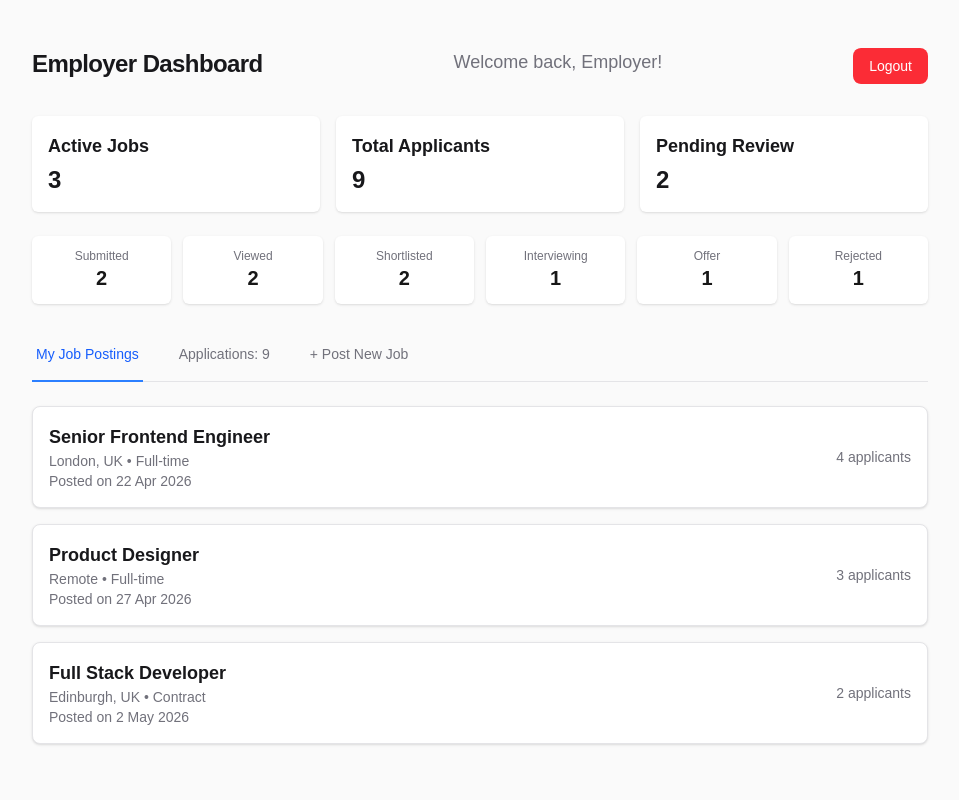
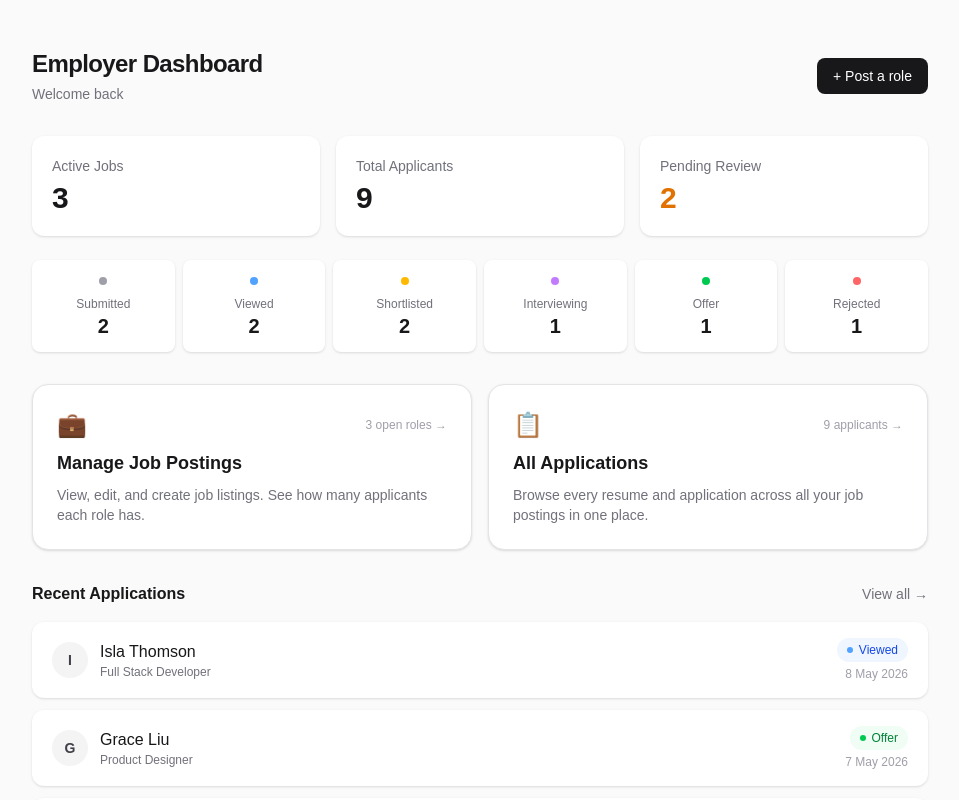
Before and after one commit to GermanYusufov/controlled-hiring-platform, a Next.js app: page /employer/dashboard in a window 1280 px wide. Shown: the top 800 px of the page, without its empty margins (160-1119 px from the left). Built offline with nearby package versions, Linux system fonts and the light colour scheme.

Commit message:
improved ux

```diff
--- a/app/dashboard/page.tsx
+++ b/app/dashboard/page.tsx
@@ -145,6 +145,11 @@ export default async function DashboardPage() {
   if (!applicantProfile && !companyProfile) {
     redirect('/onboarding');
   }
+
+  // Employers have their own dashboard
+  if (companyProfile && !applicantProfile) {
+    redirect('/employer/dashboard');
+  }
   // --- GATEKEEPER END ---
 
   // --- 2. FETCH DATA ---
--- /dev/null
+++ b/app/employer/applications/page.tsx
@@ -0,0 +1,153 @@
+import Link from "next/link";
+import { MOCK_JOBS } from "../data";
+import type { ApplicationStatus } from "@/app/dashboard/data";
+
+const STATUS_CONFIG: Record<
+  ApplicationStatus,
+  { label: string; dot: string; badge: string }
+> = {
+  submitted:    { label: "Submitted",    dot: "bg-zinc-400",   badge: "bg-zinc-100 text-zinc-600" },
+  viewed:       { label: "Viewed",       dot: "bg-blue-400",   badge: "bg-blue-50 text-blue-700" },
+  shortlisted:  { label: "Shortlisted",  dot: "bg-amber-400",  badge: "bg-amber-50 text-amber-700" },
+  interviewing: { label: "Interviewing", dot: "bg-purple-400", badge: "bg-purple-50 text-purple-700" },
+  rejected:     { label: "Rejected",     dot: "bg-red-400",    badge: "bg-red-50 text-red-600" },
+  offer:        { label: "Offer",        dot: "bg-green-500",  badge: "bg-green-50 text-green-700" },
+};
+
+function formatDate(iso: string) {
+  return new Date(iso).toLocaleDateString("en-GB", {
+    day: "numeric",
+    month: "short",
+    year: "numeric",
+  });
+}
+
+export default function AllApplicationsPage() {
+  const totalApplicants = MOCK_JOBS.reduce((sum, j) => sum + j.applicant_count, 0);
+
+  return (
+    <div className="min-h-screen bg-zinc-50 px-4 py-12">
+      <div className="mx-auto max-w-4xl">
+
+        {/* Header */}
+        <div className="mb-8 flex items-start justify-between">
+          <div>
+            <Link
+              href="/employer/dashboard"
+              className="mb-2 inline-flex items-center gap-1.5 text-sm text-zinc-500 hover:text-zinc-900 transition-colors"
+            >
+              ← Dashboard
+            </Link>
+            <h1 className="text-2xl font-bold tracking-tight text-zinc-900">All Applications</h1>
+            <p className="mt-1 text-sm text-zinc-500">
+              {totalApplicants} applicants across {MOCK_JOBS.length} job postings
+            </p>
+          </div>
+        </div>
+
+        {/* Jobs with their candidates */}
+        <div className="space-y-10">
+          {MOCK_JOBS.map((job) => {
+            const sortedCandidates = [...job.candidates].sort((a, b) => {
+              const order: ApplicationStatus[] = [
+                "offer", "interviewing", "shortlisted", "viewed", "submitted", "rejected",
+              ];
+              return order.indexOf(a.status) - order.indexOf(b.status);
+            });
+
+            return (
+              <section key={job.id}>
+                {/* Job header */}
+                <div className="mb-4 flex items-center justify-between">
+                  <div>
+                    <h2 className="text-lg font-semibold text-zinc-900">{job.title}</h2>
+                    <p className="text-sm text-zinc-500">
+                      {job.location} · {job.employment_type} · {job.candidates.length} applicant{job.candidates.length !== 1 ? "s" : ""}
+                    </p>
+                  </div>
+                  <Link
+                    href={`/employer/jobs/${job.id}`}
+                    className="rounded-lg border border-zinc-200 bg-white px-3 py-1.5 text-sm font-medium text-zinc-700 hover:border-zinc-400 hover:bg-zinc-50 transition-colors"
+                  >
+                    Manage candidates →
+                  </Link>
+                </div>
+
+                {/* Candidate cards */}
+                <div className="space-y-3">
+                  {sortedCandidates.map((c) => {
+                    const cfg = STATUS_CONFIG[c.status];
+                    return (
+                      <div
+                        key={c.id}
+                        className="rounded-2xl bg-white p-5 shadow-sm"
+                      >
+                        {/* Candidate header row */}
+                        <div className="flex items-start justify-between gap-4">
+                          <div className="flex items-center gap-3 min-w-0">
+                            <div className="flex h-10 w-10 shrink-0 items-center justify-center rounded-full bg-zinc-100 text-sm font-semibold text-zinc-700">
+                              {c.name.charAt(0)}
+                            </div>
+                            <div className="min-w-0">
+                              <p className="font-semibold text-zinc-900">{c.name}</p>
+                              <p className="text-sm text-zinc-500">{c.email}</p>
+                            </div>
+                          </div>
+                          <div className="flex shrink-0 flex-col items-end gap-1.5">
+                            <span
+                              className={`inline-flex items-center gap-1.5 rounded-full px-2.5 py-1 text-xs font-medium ${cfg.badge}`}
+                            >
+                              <span className={`h-1.5 w-1.5 rounded-full ${cfg.dot}`} />
+                              {cfg.label}
+                            </span>
+                            <span className="text-xs text-zinc-400">
+                              Applied {formatDate(c.applied_at)}
+                            </span>
+                          </div>
+                        </div>
+
+                        {/* Target role */}
+                        <p className="mt-3 text-sm text-zinc-600">
+                          <span className="font-medium text-zinc-700">Applying for:</span>{" "}
+                          {c.target_role}
+                        </p>
+
+                        {/* Skills */}
+                        {c.skills.length > 0 && (
+                          <div className="mt-3 flex flex-wrap gap-1.5">
+                            {c.skills.map((skill) => (
+                              <span
+                                key={skill}
+                                className="rounded-full bg-zinc-100 px-2.5 py-0.5 text-xs text-zinc-600"
+                              >
+                                {skill}
+                              </span>
+                            ))}
+                          </div>
+                        )}
+
+                        {/* Footer */}
+                        <div className="mt-4 flex items-center justify-between border-t border-zinc-100 pt-3">
+                          <span className="text-xs text-zinc-400">
+                            Status updated {formatDate(c.status_updated_at)}
+                          </span>
+                          <Link
+                            href={`/employer/jobs/${job.id}`}
+                            className="text-xs font-medium text-zinc-500 hover:text-zinc-900 transition-colors"
+                          >
+                            Update status →
+                          </Link>
+                        </div>
+                      </div>
+                    );
+                  })}
+                </div>
+              </section>
+            );
+          })}
+        </div>
+
+      </div>
+    </div>
+  );
+}
--- a/app/employer/dashboard/page.tsx
+++ b/app/employer/dashboard/page.tsx
@@ -1,16 +1,19 @@
+import Link from "next/link";
 import { MOCK_JOBS } from "../data";
 import type { ApplicationStatus } from "@/app/dashboard/data";
 
-const STATUS_CONFIG: Record<
-  ApplicationStatus,
-  { label: string; dot: string; badge: string } > = {
-  submitted: { label: "Submitted", dot: "bg-zinc-400", badge: "bg-zinc-100 text-zinc-600" },
-  viewed: { label: "Viewed", dot: "bg-blue-400", badge: "bg-blue-50 text-blue-700" },
-    shortlisted: { label: "Shortlisted", dot: "bg-amber-400", badge: "bg-amber-50 text-amber-700" },
+const STATUS_CONFIG: Record<ApplicationStatus, { label: string; dot: string; badge: string }> = {
+  submitted:    { label: "Submitted",    dot: "bg-zinc-400",   badge: "bg-zinc-100 text-zinc-600" },
+  viewed:       { label: "Viewed",       dot: "bg-blue-400",   badge: "bg-blue-50 text-blue-700" },
+  shortlisted:  { label: "Shortlisted",  dot: "bg-amber-400",  badge: "bg-amber-50 text-amber-700" },
   interviewing: { label: "Interviewing", dot: "bg-purple-400", badge: "bg-purple-50 text-purple-700" },
-    rejected: { label: "Rejected", dot: "bg-red-400", badge: "bg-red-50 text-red-600" },
-    offer: { label: "Offer", dot: "bg-green-500", badge: "bg-green-50 text-green-700" },
+  rejected:     { label: "Rejected",     dot: "bg-red-400",    badge: "bg-red-50 text-red-600" },
+  offer:        { label: "Offer",        dot: "bg-green-500",  badge: "bg-green-50 text-green-700" },
 };
+
+const PIPELINE_STATUSES: ApplicationStatus[] = [
+  "submitted", "viewed", "shortlisted", "interviewing", "offer", "rejected",
+];
 
 function formatDate(iso: string) {
   return new Date(iso).toLocaleDateString("en-GB", {
@@ -20,133 +23,149 @@ function formatDate(iso: string) {
   });
 }
 
-export default function EmployerJobsPage() {
+export default function EmployerDashboardPage() {
   const totalApplicants = MOCK_JOBS.reduce((sum, j) => sum + j.applicant_count, 0);
+  const pendingReview = MOCK_JOBS.reduce(
+    (sum, j) => sum + j.candidates.filter((c) => c.status === "submitted").length,
+    0,
+  );
+
+  const recentCandidates = MOCK_JOBS
+    .flatMap((job) =>
+      job.candidates.map((c) => ({ ...c, jobTitle: job.title, jobId: job.id })),
+    )
+    .sort((a, b) => new Date(b.applied_at).getTime() - new Date(a.applied_at).getTime())
+    .slice(0, 5);
 
   return (
     <div className="min-h-screen bg-zinc-50 px-4 py-12">
       <div className="mx-auto max-w-4xl">
+
         {/* Header */}
-                <div className="mb-8 flex items-start justify-between">
+        <div className="mb-8 flex items-center justify-between">
           <div>
-                        <h1 className="text-2xl font-bold tracking-tight text-zinc-900">
-                            Employer Dashboard
-                        </h1>
+            <h1 className="text-2xl font-bold tracking-tight text-zinc-900">Employer Dashboard</h1>
+            <p className="mt-1 text-sm text-zinc-500">Welcome back</p>
           </div>
-                    <div className="text-right">
-                        <h1 className="font-medium text-lg text-zinc-500">
-                            Welcome back, Employer!
-                        </h1>
+          <Link
+            href="/employer/jobs"
+            className="rounded-lg bg-zinc-900 px-4 py-2 text-sm font-medium text-white hover:bg-zinc-700 transition-colors"
+          >
+            + Post a role
+          </Link>
         </div>
-                    <button
-                        type="button"
-                        className="rounded-lg bg-red-500 px-4 py-2 text-sm font-medium text-white hover:bg-zinc-700 transition-colors"
-                        >
-                            Logout
-                        </button>
+
+        {/* Stats */}
+        <div className="mb-6 grid grid-cols-1 gap-4 sm:grid-cols-3">
+          <div className="rounded-xl bg-white p-5 shadow-sm">
+            <p className="text-sm text-zinc-500">Active Jobs</p>
+            <p className="mt-1 text-3xl font-bold text-zinc-900">{MOCK_JOBS.length}</p>
           </div>
-                {/* Summary cards */}
-                <div className="mb-6 grid grid-cols-1 gap-4 sm:grid-cols-3">
-                    <div className="rounded-md bg-white p-4 shadow-sm">
-                        <h3 className="text-lg font-semibold text-zinc-900">Active Jobs</h3>
-                        <p className="mt-1 text-2xl font-bold text-zinc-900">{MOCK_JOBS.length}</p>
+          <div className="rounded-xl bg-white p-5 shadow-sm">
+            <p className="text-sm text-zinc-500">Total Applicants</p>
+            <p className="mt-1 text-3xl font-bold text-zinc-900">{totalApplicants}</p>
           </div>
-                    <div className="rounded-md bg-white p-4 shadow-sm">
-                        <h3 className="text-lg font-semibold text-zinc-900">Total Applicants</h3>
-                        <p className="mt-1 text-2xl font-bold text-zinc-900">{totalApplicants}</p>
-                    </div>
-                    <div className="rounded-md bg-white p-4 shadow-sm">
-                        <h3 className="text-lg font-semibold text-zinc-900">Pending Review</h3>
-                        <p className="mt-1 text-2xl font-bold text-zinc-900">
-                            {MOCK_JOBS.reduce((sum, j) => sum + j.candidates.filter(c => c.status === "submitted").length, 0)}
-                        </p>
+          <div className="rounded-xl bg-white p-5 shadow-sm">
+            <p className="text-sm text-zinc-500">Pending Review</p>
+            <p className="mt-1 text-3xl font-bold text-amber-600">{pendingReview}</p>
           </div>
         </div>
-{/* Hiring Pipeline */}
-<div className="mb-6 grid grid-cols-2 gap-3 sm:grid-cols-3 lg:grid-cols-6">
-  <div className="rounded-md bg-white p-3 shadow-sm text-center">
-    <p className="text-xs text-zinc-500">Submitted</p>
-    <p className="text-xl font-bold">
-      {MOCK_JOBS.reduce((sum, j) => sum + j.candidates.filter(c => c.status === "submitted").length, 0)}
-    </p>
+
+        {/* Pipeline breakdown */}
+        <div className="mb-8 grid grid-cols-3 gap-2 sm:grid-cols-6">
+          {PIPELINE_STATUSES.map((s) => {
+            const count = MOCK_JOBS.reduce(
+              (sum, j) => sum + j.candidates.filter((c) => c.status === s).length,
+              0,
+            );
+            const cfg = STATUS_CONFIG[s];
+            return (
+              <div key={s} className="rounded-lg bg-white p-3 shadow-sm text-center">
+                <span className={`inline-block mb-1 h-2 w-2 rounded-full ${cfg.dot}`} />
+                <p className="text-xs text-zinc-500">{cfg.label}</p>
+                <p className="text-xl font-bold text-zinc-900">{count}</p>
+              </div>
+            );
+          })}
         </div>
 
-  <div className="rounded-md bg-white p-3 shadow-sm text-center">
-    <p className="text-xs text-zinc-500">Viewed</p>
-    <p className="text-xl font-bold">
-      {MOCK_JOBS.reduce((sum, j) => sum + j.candidates.filter(c => c.status === "viewed").length, 0)}
+        {/* Navigation cards */}
+        <div className="mb-8 grid grid-cols-1 gap-4 sm:grid-cols-2">
+          <Link
+            href="/employer/jobs"
+            className="group flex flex-col gap-2 rounded-2xl border border-zinc-200 bg-white p-6 shadow-sm hover:shadow-md hover:border-zinc-900 transition-all"
+          >
+            <div className="flex items-center justify-between">
+              <span className="text-2xl">&#x1F4BC;</span>
+              <span className="text-xs text-zinc-400 group-hover:text-zinc-700 transition-colors">
+                {MOCK_JOBS.length} open roles &#x2192;
+              </span>
+            </div>
+            <h2 className="text-lg font-semibold text-zinc-900">Manage Job Postings</h2>
+            <p className="text-sm text-zinc-500">
+              View, edit, and create job listings. See how many applicants each role has.
             </p>
+          </Link>
+
+          <Link
+            href="/employer/applications"
+            className="group flex flex-col gap-2 rounded-2xl border border-zinc-200 bg-white p-6 shadow-sm hover:shadow-md hover:border-zinc-900 transition-all"
+          >
+            <div className="flex items-center justify-between">
+              <span className="text-2xl">&#x1F4CB;</span>
+              <span className="text-xs text-zinc-400 group-hover:text-zinc-700 transition-colors">
+                {totalApplicants} applicants &#x2192;
+              </span>
+            </div>
+            <h2 className="text-lg font-semibold text-zinc-900">All Applications</h2>
+            <p className="text-sm text-zinc-500">
+              Browse every resume and application across all your job postings in one place.
+            </p>
+          </Link>
         </div>
 
-  <div className="rounded-md bg-white p-3 shadow-sm text-center">
-    <p className="text-xs text-zinc-500">Shortlisted</p>
-    <p className="text-xl font-bold">
-      {MOCK_JOBS.reduce((sum, j) => sum + j.candidates.filter(c => c.status === "shortlisted").length, 0)}
-    </p>
+        {/* Recent applications */}
+        <div>
+          <div className="mb-4 flex items-center justify-between">
+            <h2 className="text-base font-semibold text-zinc-900">Recent Applications</h2>
+            <Link
+              href="/employer/applications"
+              className="text-sm text-zinc-500 hover:text-zinc-900 transition-colors"
+            >
+              View all &#x2192;
+            </Link>
+          </div>
+          <div className="space-y-3">
+            {recentCandidates.map((c) => {
+              const cfg = STATUS_CONFIG[c.status];
+              return (
+                <Link
+                  key={c.id}
+                  href={`/employer/jobs/${c.jobId}`}
+                  className="flex items-center justify-between gap-4 rounded-xl bg-white px-5 py-4 shadow-sm hover:shadow-md transition-shadow"
+                >
+                  <div className="flex items-center gap-3 min-w-0">
+                    <div className="flex h-9 w-9 shrink-0 items-center justify-center rounded-full bg-zinc-100 text-sm font-semibold text-zinc-700">
+                      {c.name.charAt(0)}
+                    </div>
+                    <div className="min-w-0">
+                      <p className="truncate font-medium text-zinc-900">{c.name}</p>
+                      <p className="truncate text-xs text-zinc-500">{c.jobTitle}</p>
+                    </div>
+                  </div>
+                  <div className="flex shrink-0 flex-col items-end gap-1">
+                    <span className={`inline-flex items-center gap-1.5 rounded-full px-2.5 py-1 text-xs font-medium ${cfg.badge}`}>
+                      <span className={`h-1.5 w-1.5 rounded-full ${cfg.dot}`} />
+                      {cfg.label}
+                    </span>
+                    <span className="text-xs text-zinc-400">{formatDate(c.applied_at)}</span>
+                  </div>
+                </Link>
+              );
+            })}
+          </div>
         </div>
 
-  <div className="rounded-md bg-white p-3 shadow-sm text-center">
-    <p className="text-xs text-zinc-500">Interviewing</p>
-    <p className="text-xl font-bold">
-      {MOCK_JOBS.reduce((sum, j) => sum + j.candidates.filter(c => c.status === "interviewing").length, 0)}
-    </p>
-  </div>
-
-  <div className="rounded-md bg-white p-3 shadow-sm text-center">
-    <p className="text-xs text-zinc-500">Offer</p>
-    <p className="text-xl font-bold">
-      {MOCK_JOBS.reduce((sum, j) => sum + j.candidates.filter(c => c.status === "offer").length, 0)}
-    </p>
-  </div>
-
-  <div className="rounded-md bg-white p-3 shadow-sm text-center">
-    <p className="text-xs text-zinc-500">Rejected</p>
-    <p className="text-xl font-bold">
-      {MOCK_JOBS.reduce((sum, j) => sum + j.candidates.filter(c => c.status === "rejected").length, 0)}
-    </p>
-  </div>
-</div>
-                {/* Tabs */}
-                <div className="mb-6 border-b border-zinc-200">
-                    <nav className="-mb-px flex space-x-8" aria-label="Tabs">
-                        <a
-                            href="#"
-                            className="border-b-2 border-blue-500 px-1 py-4 text-sm font-medium text-blue-600"
-                        >
-                            My Job Postings
-                        </a>
-                        <a
-                            href="#"
-                            className="border-b-2 border-transparent px-1 py-4 text-sm font-medium text-zinc-500 hover:border-zinc-300 hover:text-zinc-700"
-                        >
-                            Applications: {totalApplicants}
-                        </a>
-                        <a
-                            href="#"
-                            className="border-b-2 border-transparent px-1 py-4 text-sm font-medium text-zinc-500 hover:border-zinc-300 hover:text-zinc-700"
-                        >
-                            + Post New Job
-                        </a>
-                    </nav>
-                </div>
-                {/* List of jobs with applicant counts */}
-                <div className="space-y-4">
-                    {MOCK_JOBS.map((job) => (
-                        <a key={job.id} href={`/jobs/${job.id}`} className="block rounded-lg border border-zinc-200 bg-white p-4 shadow-sm hover:shadow-md">
-                            <div className="flex items-center justify-between">
-                                <div>
-                                    <h2 className="text-lg font-semibold text-zinc-900">{job.title}</h2>
-                                    <p className="text-sm text-zinc-500">{job.location} • {job.employment_type}</p>
-                                    <p className="text-sm text-zinc-500">Posted on {formatDate(job.posted_at)}</p>
-                                </div>
-                                <div className="text-sm text-zinc-500">
-                                    {job.applicant_count} applicants
-                                </div>
-
-                            </div>
-                        </a>
-                    ))}
-                </div>
       </div>
     </div>
   );
--- a/app/onboarding/actions.ts
+++ b/app/onboarding/actions.ts
@@ -34,6 +34,7 @@ export async function submitRoleSelection(formData: FormData) {
       .upsert({
         user_id: user.id,
         company_name: companyName,
+        contact_email: user.email,
       }, { onConflict: 'user_id' });
 
     if (companyError) return { error: companyError.message };
--- a/app/profile/actions.ts
+++ b/app/profile/actions.ts
@@ -1,6 +1,7 @@
 "use server";
 
 import { cookies } from "next/headers";
+import { redirect } from "next/navigation";
 import { createClient } from "@/backend/utils/supabase/server";
 
 // 1. Fetch Profile Data (Used to pre-fill the form on page load)
@@ -70,7 +71,7 @@ export async function updateCompanyProfile(formData: FormData) {
     .eq("user_id", user.id);
 
   if (error) return { error: error.message };
-  return { success: true };
+  redirect("/employer/dashboard");
 }
 
 // 3. Update Applicant Profile (With Resume Upload & Normalized Skills)
--- a/app/profile/page.tsx
+++ b/app/profile/page.tsx
@@ -295,7 +295,7 @@ function EmployerForm({ initialData }: { initialData: any }) {
     <div className="min-h-screen bg-zinc-50 px-4 py-12">
       <div className="mx-auto max-w-2xl">
         <div className="mb-8">
-          <a href="/dashboard" className="mb-6 inline-flex items-center gap-1 text-sm text-zinc-400 hover:text-zinc-700 transition-colors">
+          <a href="/employer/dashboard" className="mb-6 inline-flex items-center gap-1 text-sm text-zinc-400 hover:text-zinc-700 transition-colors">
             ← Back
           </a>
           <h1 className="text-2xl font-bold tracking-tight text-zinc-900">Company profile</h1>
```
Lines whose indentation alone changed are shown as unchanged.
